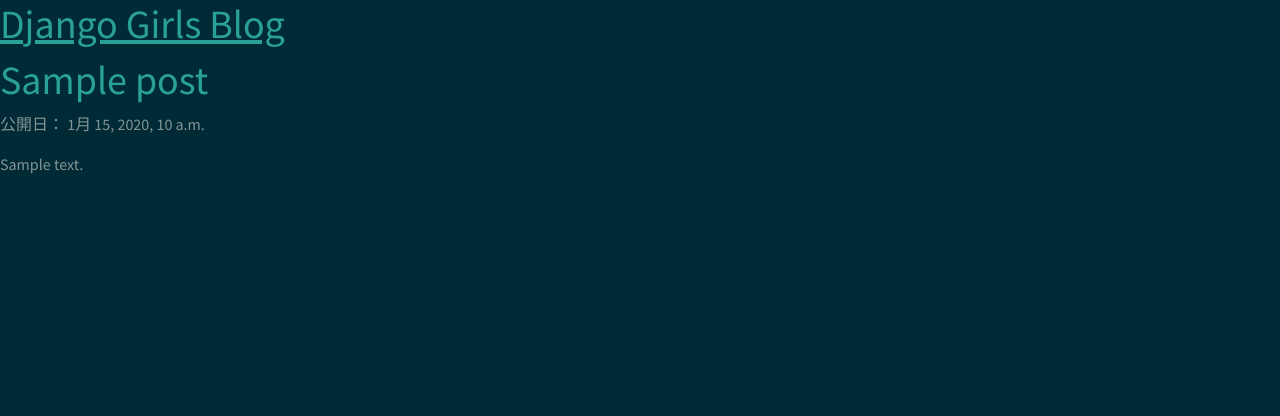
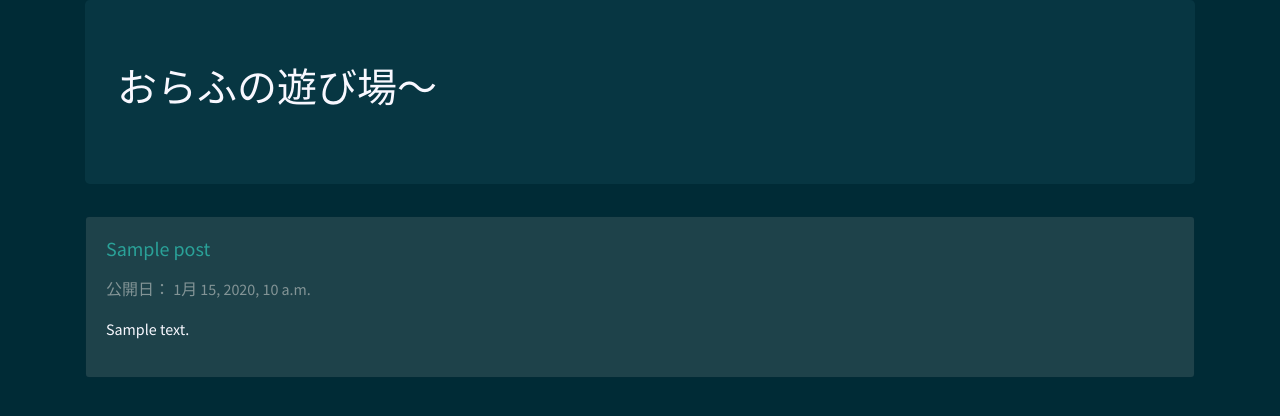
Before and after one commit to olaf86/django-demo, a Django app: template first/templates/first/post_list.html in a window 1280 px wide. Shown: the top 416 px of the page. Run offline with Django 3.2, Linux system fonts and the light colour scheme; the template is opened without the code that fills it: values that come from a table or form of the project are taken from there, others are empty; tables that the repository leaves empty hold one stand-in row (values such as "Sample post"); style sheets or scripts are compiled from the project's sources; some libraries are stand-ins or nearby versions.

Commit message:
Fixed #5

```diff
--- a/first/templates/first/post_list.html
+++ b/first/templates/first/post_list.html
@@ -6,21 +6,29 @@
         <link href="https://maxcdn.bootstrapcdn.com/bootswatch/4.0.0/solar/bootstrap.min.css" rel="stylesheet" integrity="sha384-05+VJtAaH13TDtIHikH0vJFqCdHB4VPg9dYfcALIbTdOSDwSL299oJ173uQBedD5" crossorigin="anonymous">
         <!-- font awesome v4.7.0 -->
         <link href="https://maxcdn.bootstrapcdn.com/font-awesome/4.7.0/css/font-awesome.min.css" rel="stylesheet" integrity="sha384-wvfXpqpZZVQGK6TAh5PVlGOfQNHSoD2xbE+QkPxCAFlNEevoEH3Sl0sibVcOQVnN" crossorigin="anonymous">
-        <title>Hello, World!</title>
+        <!-- django-sass-processor -->
+        {% load sass_tags %}
+        <link href="{% sass_src 'sass/main.scss' %}" rel="stylesheet" type="text/css" />
+        <title>Olaf's Playground</title>
     </head>
     <body>
-        <div>
-            <h1><a href="">Django Girls Blog</a></h1>
+
+        <div class="container">
+            <div class="jumbotron">
+                <h1>おらふの遊び場～</h1>
+            </div>
         </div>
 
-        <div>
+        <div class="container">
+            <div class="card">
             {% for post in posts %}
-                <div>
-                        <h1><a href="">{{ post.title }}</a></h1>
-                        <p>公開日： {{ post.published_date }}</p>
-                        <p>{{ post.text|linebreaks }}</p>
+                <div class="card-body">
+                    <h5 class="card-title mb-3"><a href="">{{ post.title }}</a></h1>
+                    <p class="card-subtitile text-muted">公開日： {{ post.published_date }}</p>
+                    <p>{{ post.text|linebreaks }}</p>
                 </div>
             {% endfor %}
+            </div>
         </div>
 
     </body>
--- a/static/sass/main.scss
+++ b/static/sass/main.scss
@@ -1,3 +1,7 @@
-h1{
-    background-color: aquamarine
+$text-color-base: ghostwhite;
+h1,h2,h3,h4,h5,h6{
+    color: $text-color-base
 }
+p{
+    color: $text-color-base
+}
```
